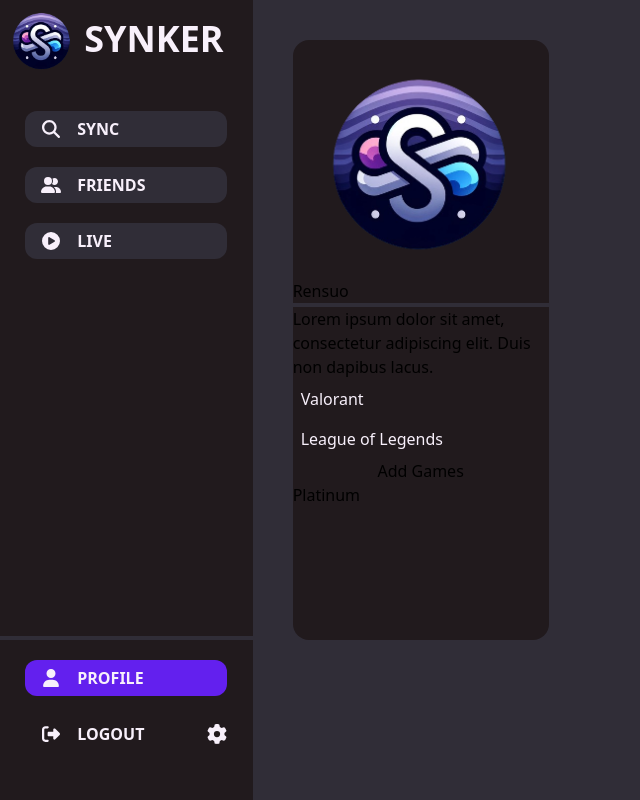
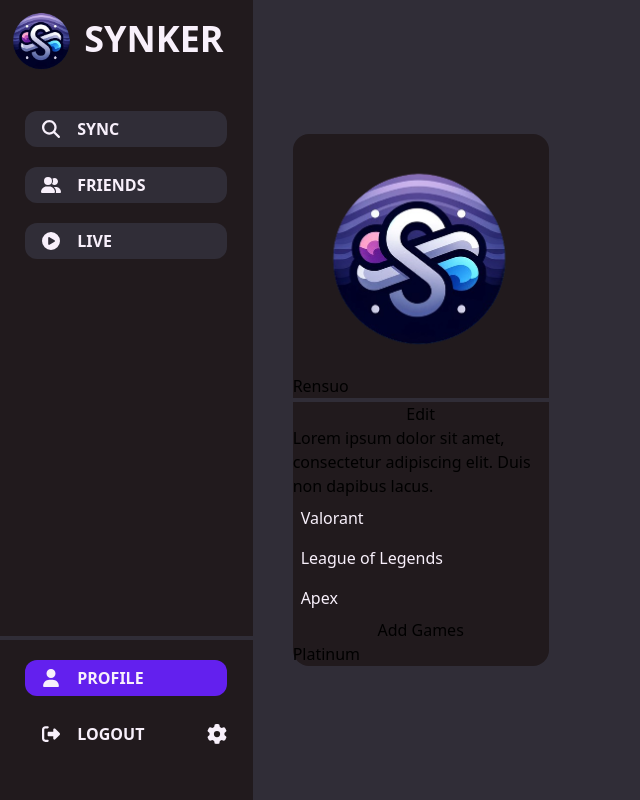
Before and after one commit to varangill/Synker, a React (Vite) app in the folder client/: page /profile in a window 1280 px wide. Shown: the whole page, without its empty margins (0-640 px from the left). Built offline with nearby package versions, Linux system fonts and the light colour scheme; a web font is replaced by a local one.

Commit message:
move functions to a page

```diff
--- a/client/src/ui/components/GameSelection.tsx
+++ b/client/src/ui/components/GameSelection.tsx
@@ -42,11 +42,9 @@ const GameSelection = () => {
           className={
             "btn-default h-9 flex rounded-xl bg-purple-100 hover:bg-purple-200 w-full items-center justify-center"
           }
+          onClick={handleFindClick}
         >
-          <div
-            className="find-button z-0 flex btn-text text-white h-8 font-bold items-center text-xl sm:text-base"
-            onClick={handleFindClick}
-          >
+          <div className="find-button z-0 flex btn-text text-white h-8 font-bold items-center text-xl sm:text-base">
             FIND
           </div>
         </button>
--- a/client/src/ui/components/Navigation.tsx
+++ b/client/src/ui/components/Navigation.tsx
@@ -53,7 +53,7 @@ const Navigation = () => {
             onClick={handleHomeClick}
           ></img>
           <p
-            className="text-base sm:text-2xl md:text-4xl lg:text-4xl xl:text-5xl text-white w-2/3 font-bold text-left flex items-center"
+            className="text-base sm:text-2xl md:text-4xl lg:text-4xl xl:text-4xl text-white w-2/3 font-bold text-left flex items-center"
             onClick={handleHomeClick}
           >
             SYNKER
--- a/client/src/ui/components/Profile.tsx
+++ b/client/src/ui/components/Profile.tsx
@@ -1,55 +1,51 @@
-import React, { useContext } from "react";
-import logo from "../assets/images/logo.png";
+import React from "react";
 // import ThemeContext from "./ThemeContext";
 
-const Profile = () => {
+interface ProfileProps {
+  gameTags: string[];
+  username: string;
+  description: string;
+  profilePicture: string;
+  membership: string;
+  auth: boolean;
+}
+
+const Profile: React.FC<ProfileProps> = ({
+  profilePicture,
+  username,
+  description,
+  gameTags,
+  membership,
+  auth,
+}) => {
   // const authenticated = useContext(Authenticated)
   // Needs to pass a profile through
-  let authenticated = true;
-
-  // SQL functions
-  function profilePicture() {
-    return logo;
-  }
-
-  function username() {
-    return "Rensuo";
-  }
-
-  function description() {
-    return "Lorem ipsum dolor sit amet, consectetur adipiscing elit. Duis non dapibus lacus.";
-  }
-
-  function gameTags() {
-    // SQL grabs game tags
-    let gameTagList = ["Valorant", "League of Legends"];
-    return gameTagList.map((game, index) => (
-      <div
-        key={index}
-        className="dropdownOption text-white hover:bg-purple-200 p-2 cursor-pointer"
-        // onClick={}
-      >
-        {game}
-      </div>
-    ));
-  }
-
-  function membership() {
-    return "Platinum";
-  }
+  // let authenticated = true;
 
   return (
-    <div className="profile-container xl:w-1/4 lg:w-1/4 md:w-1/4 sm:w-full min-w-64 h-5/6 bg-gray-200 rounded-2xl flex flex-col">
+    <div className="profile-container xl:w-1/4 lg:w-1/4 md:w-1/4 sm:w-full min-w-64 bg-gray-200 rounded-2xl flex flex-col h-fit max-h-128">
       <img
         className="profile-pic w-full aspect-w-1 aspect-h-1 object-scale-down"
-        src={profilePicture()}
+        src={profilePicture}
       ></img>
-      <div>{username()}</div>
+      <div>{username}</div>
       <div className="line bg-gray-100 w-full h-1"></div>
-      <div>{description()}</div>
-      <div className="tag-container">{gameTags()}</div>
-      <button>Add Games</button>
-      <div>{membership()}</div>
+      {auth && <button>Edit</button>}
+      <div>{description}</div>
+      <div className="tag-container">
+        {" "}
+        {gameTags.map((option, index) => (
+          <div
+            key={index}
+            className="dropdownOption text-white hover:bg-purple-200 p-2 cursor-pointer"
+            // onClick={() => handleSelect(option)}
+          >
+            {option}
+          </div>
+        ))}
+      </div>
+      {auth && <button>Add Games</button>}
+      <div>{membership}</div>
     </div>
   );
 };
--- a/client/src/ui/pages/ProfilePage.tsx
+++ b/client/src/ui/pages/ProfilePage.tsx
@@ -1,14 +1,49 @@
 import("../../App.css");
 import Navigation from "../components/Navigation.tsx";
 import Profile from "../components/Profile.tsx";
+import logo from "../assets/images/logo.png";
 
 export default function ProfilePage() {
+  // SQL functions
+  function auth() {
+    return true;
+  }
+
+  function profilePicture() {
+    return logo;
+  }
+
+  function username() {
+    return "Rensuo";
+  }
+
+  function description() {
+    return "Lorem ipsum dolor sit amet, consectetur adipiscing elit. Duis non dapibus lacus.";
+  }
+
+  function membership() {
+    return "Platinum";
+  }
+
+  function gameTags() {
+    // SQL grabs game tags
+    const gameTagList = ["Valorant", "League of Legends", "Apex"];
+    return gameTagList;
+  }
+
   return (
     <div className="App flex flex-row bg-gray-100 h-screen">
       <Navigation />
 
-      <div className="profile-screen-container p-10 w-full h-full">
-        <Profile></Profile>
+      <div className="profile-screen-container p-10 w-full h-full content-center">
+        <Profile
+          profilePicture={profilePicture()}
+          username={username()}
+          description={description()}
+          gameTags={gameTags()}
+          membership={membership()}
+          auth={auth()}
+        ></Profile>
       </div>
     </div>
   );
--- a/client/tailwind.config.js
+++ b/client/tailwind.config.js
@@ -26,7 +26,11 @@ export default {
       },
     },
 
-    extend: {},
+    extend: {
+      spacing: {
+        128: "80rem",
+      },
+    },
   },
   plugins: [],
 };
```
